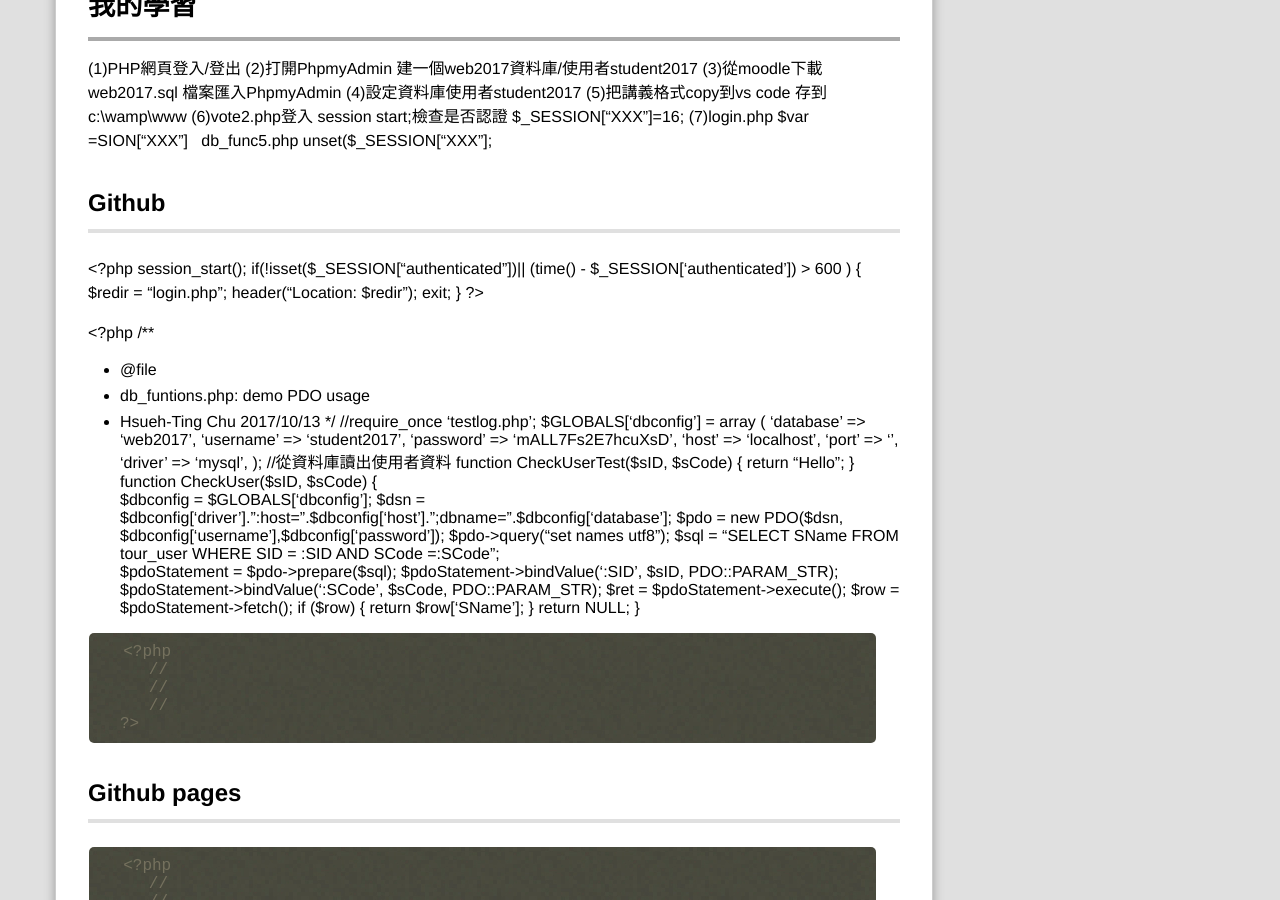
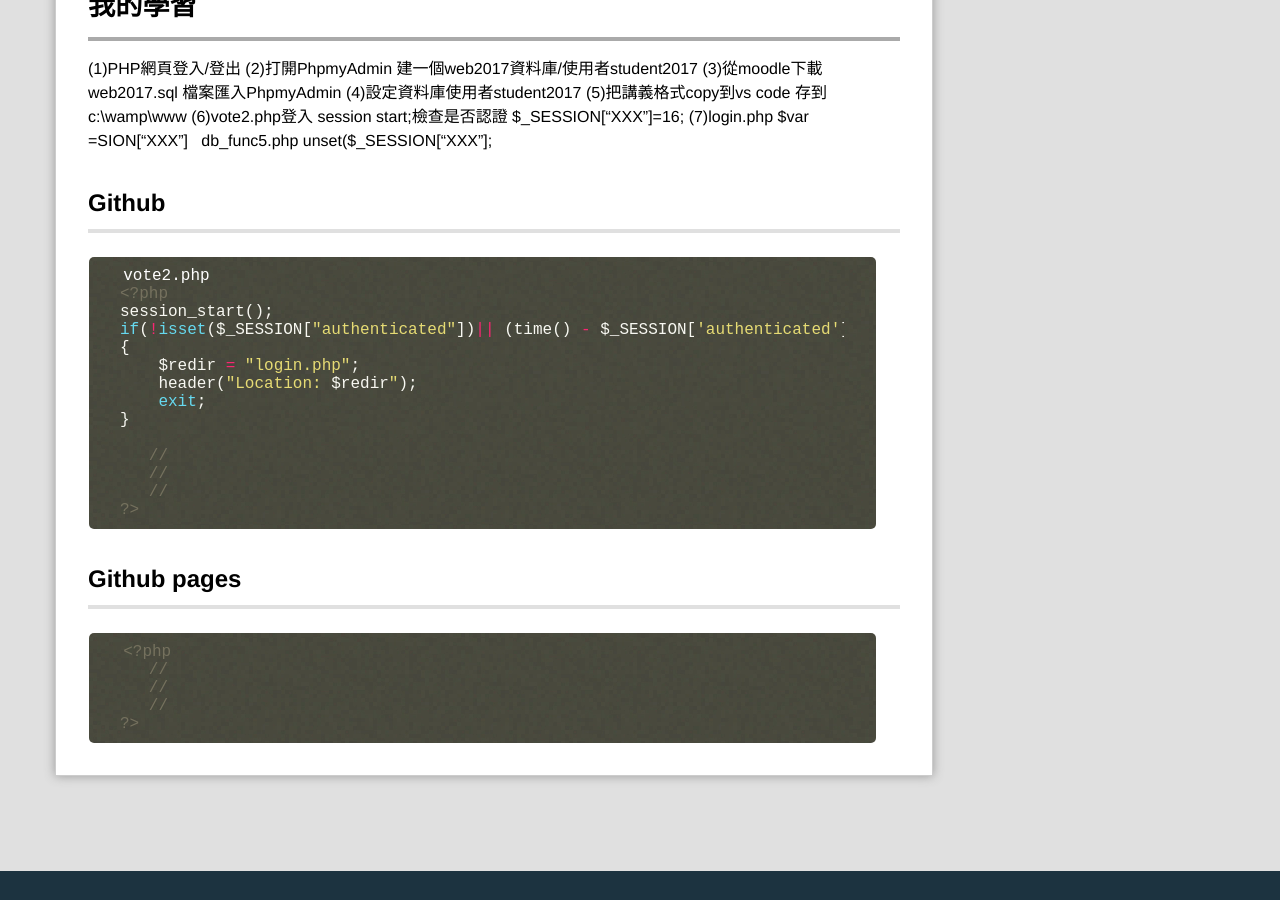
Before and after one commit to wily125/webcourse, a Jekyll site: the page built from _posts/2017-11-08-Class8.md, in a window 1280 px wide and 900 px high, scrolled down 703 px. Built offline with Jekyll 4.4.1, drawn with Linux system fonts in a browser that asks for light colours; Markdown is read by kramdown in place of the engine named in the settings; comment, search, counter and statistics services are not loaded.

Commit message:
Update 2017-11-08-Class8.md

````diff
--- a/_posts/2017-11-08-Class8.md
+++ b/_posts/2017-11-08-Class8.md
@@ -23,6 +23,11 @@ github帳號及使用github做blog。。
 (7)login.php $var =SION["XXX"]
    db_func5.php unset($_SESSION["XXX"];
 ##Github
+
+
+
+```php
+vote2.php
 <?php
 session_start();
 if(!isset($_SESSION["authenticated"])|| (time() - $_SESSION['authenticated']) > 600 )
@@ -31,53 +36,13 @@ if(!isset($_SESSION["authenticated"])|| (time() - $_SESSION['authenticated']) >
     header("Location: $redir");
     exit;
 }
-?>
 
-<?php
-/**
- * @file
- * db_funtions.php: demo PDO usage
- * Hsueh-Ting Chu 2017/10/13
- */
-//require_once 'testlog.php';
-$GLOBALS['dbconfig'] = array (
-'database' => 'web2017',
-'username' => 'student2017',
-'password' => 'mALL7Fs2E7hcuXsD',
-'host' => 'localhost',
-'port' => '',
-'driver' => 'mysql',
-);
-//從資料庫讀出使用者資料
-function CheckUserTest($sID, $sCode)
-{
-    return "Hello";
-}
-function CheckUser($sID, $sCode) {
-    $dbconfig = $GLOBALS['dbconfig'];
-    $dsn = $dbconfig['driver'].":host=".$dbconfig['host'].";dbname=".$dbconfig['database'];
-    $pdo = new PDO($dsn, $dbconfig['username'],$dbconfig['password']);
-    $pdo->query("set names utf8");
-    $sql = "SELECT SName FROM tour_user WHERE SID = :SID AND SCode =:SCode";
-    $pdoStatement = $pdo->prepare($sql);
-    $pdoStatement->bindValue(':SID', $sID, PDO::PARAM_STR);
-    $pdoStatement->bindValue(':SCode', $sCode, PDO::PARAM_STR);
-    $ret = $pdoStatement->execute();
-    $row = $pdoStatement->fetch();
-    if ($row)
-    {
-        return $row['SName'];
-    }
-    return NULL;
-}
-
-```php
-<?php
    //
    //
    //
 ?>
 ```
+
 ##Github pages
 
 ```php
````
